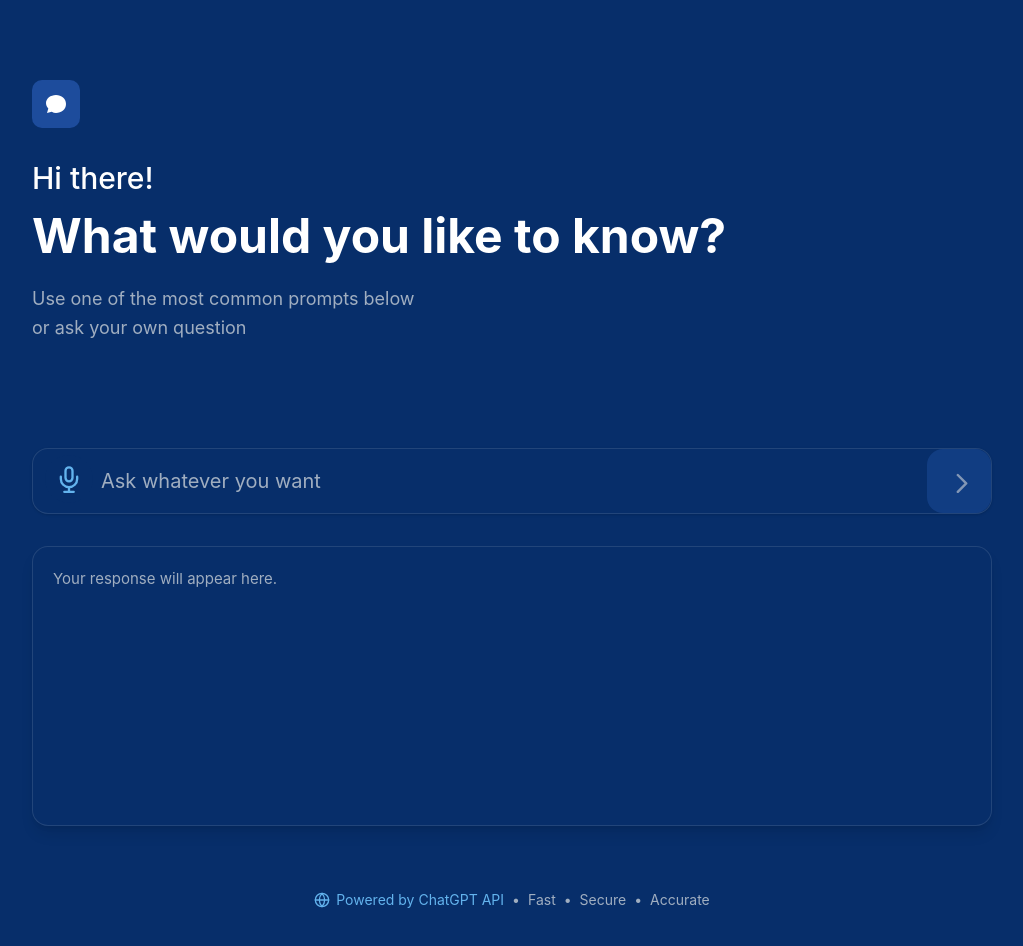
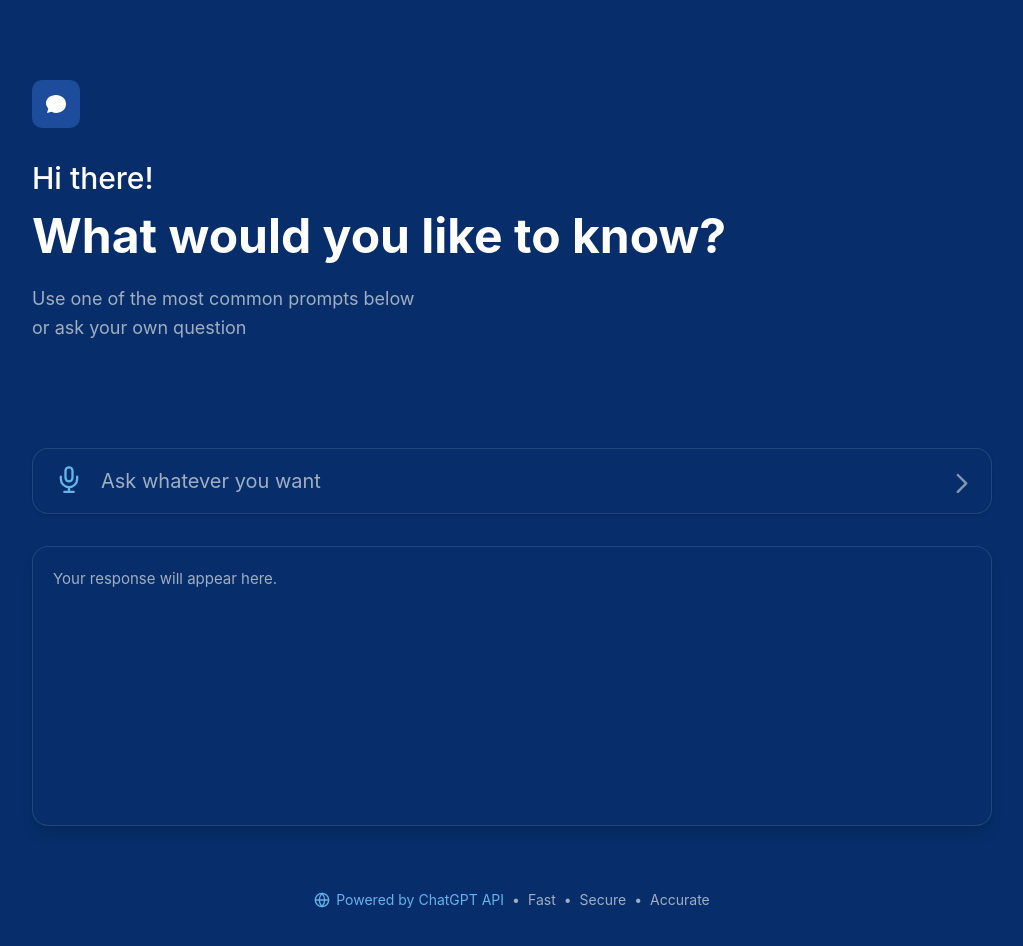
Before and after one commit to katherinek727/full_stack_test_f, a Next.js app: page / in a window 1280 px wide. Shown: the top 946 px of the page, without its empty margins (128-1151 px from the left). Built offline with nearby package versions, Linux system fonts and the light colour scheme.

Commit message:
improve view + state

```diff
--- a/components/ChatInput.tsx
+++ b/components/ChatInput.tsx
@@ -176,7 +176,7 @@ const ChatInput: React.FC = () => {
             <button
               type="button"
               onClick={handleClear}
-              className="rounded-r-2xl rounded-l-2xl py-5 px-5 flex items-center justify-center transition hover:opacity-90 shrink-0 mb-0 min-h-[44px] bg-white/10 hover:bg-white/20 text-white border border-white/20"
+              className="rounded-r-2xl rounded-l-2xl py-5 px-5 flex items-center justify-center transition hover:opacity-90 shrink-0 mb-0 min-h-[44px] hover:bg-white/20 text-white" // bg-white/10  border border-white/20
               aria-label="Clear input and response"
             >
               <svg
@@ -198,7 +198,7 @@ const ChatInput: React.FC = () => {
               onClick={handleSend}
               disabled={loading || !input.trim()}
               className="rounded-r-2xl rounded-l-2xl py-5 px-5 flex items-center justify-center transition disabled:opacity-50 disabled:cursor-not-allowed hover:opacity-90 shrink-0 mb-0 min-h-[44px]"
-              style={{ backgroundColor: "#1C4C9B" }}
+              // style={{ backgroundColor: "#1C4C9B" }}
               aria-label="Send message"
             >
               <svg
```
